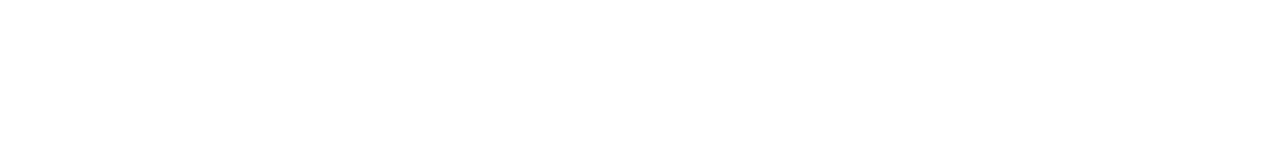
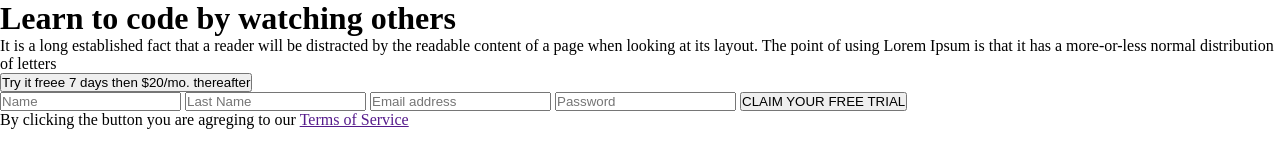
Before and after one commit to gabrielkolomar/intro-component-with-sign-up-form, a plain HTML site: page index.html in a window 1280 px wide. Drawn offline with Linux system fonts and the light colour scheme.

Commit message:
add html

```diff
--- a/index.html
+++ b/index.html
@@ -15,5 +15,31 @@
       rel="stylesheet"
     />
   </head>
-  <body></body>
+  <body>
+    <div>
+      <h1>Learn to code by watching others</h1>
+      <p>
+        It is a long established fact that a reader will be distracted by the
+        readable content of a page when looking at its layout. The point of
+        using Lorem Ipsum is that it has a more-or-less normal distribution of
+        letters
+      </p>
+      <div>
+        <button>Try it freee 7 days then $20/mo. thereafter</button>
+      </div>
+    </div>
+    <main>
+      <input placeholder="Name" type="text" />
+      <input placeholder="Last Name" type="text" />
+      <input placeholder="Email address" type="text" />
+      <input placeholder="Password" type="password" />
+
+      <button>CLAIM YOUR FREE TRIAL</button>
+
+      <p>
+        By clicking the button you are agreging to our
+        <a href="">Terms of Service</a>
+      </p>
+    </main>
+  </body>
 </html>
--- a/style.css
+++ b/style.css
@@ -6,3 +6,10 @@
   --grayish-blue: #B9B6D3;
   --white: #fff;
 }
+
+* {
+  padding: 0;
+  margin: 0;
+  outline: none;
+  box-sizing: border-box;
+}
```
